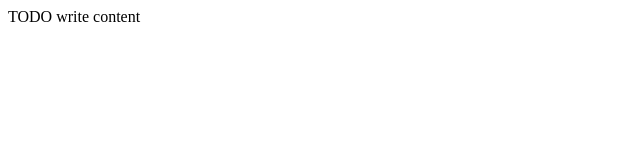
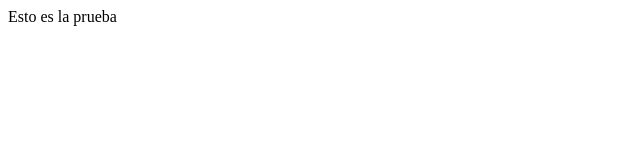
Before and after one commit to gmnozal/pagina-web, a plain HTML site: page index.html in a window 1280 px wide. Shown: the full height of the page, 0-640 px from the left. Drawn offline with Linux system fonts and the light colour scheme.

Commit message:
Meto más datos
nada que reseñar

```diff
--- a/index.html
+++ b/index.html
@@ -5,6 +5,6 @@
         <meta name="viewport" content="width=device-width, initial-scale=1.0">
     </head>
     <body>
-        <div>TODO write content</div>
+        <div>Esto es la prueba</div>
     </body>
 </html>
```
